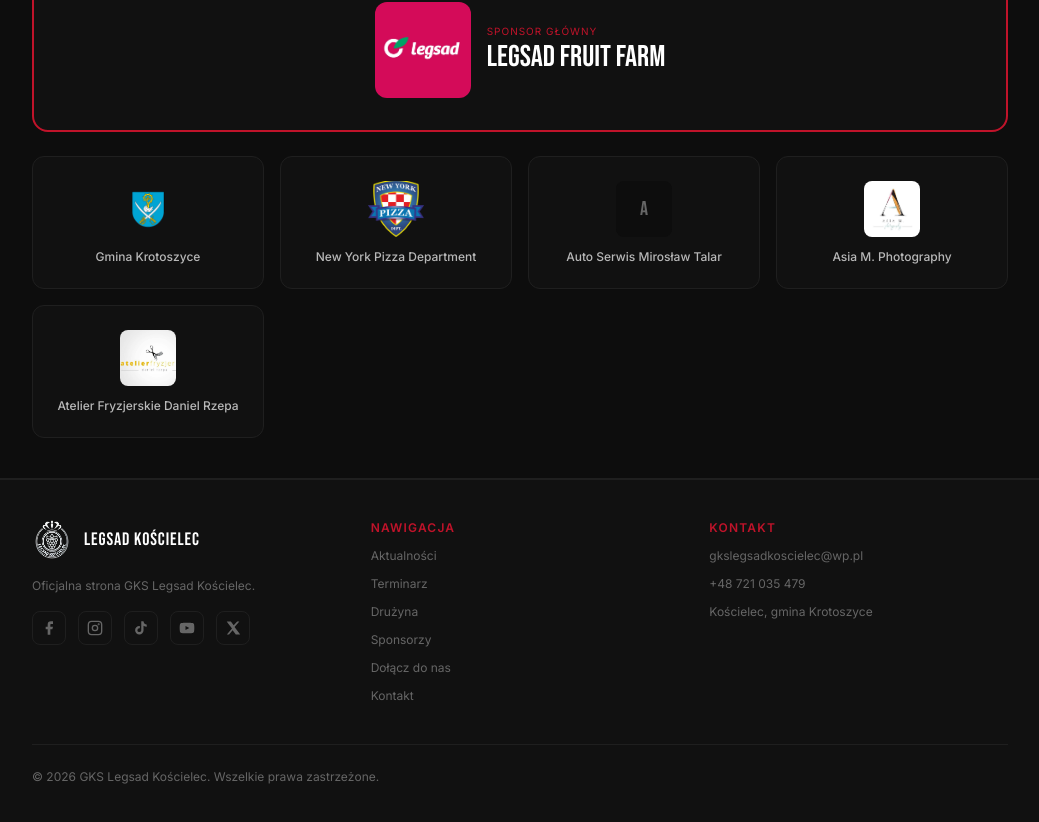
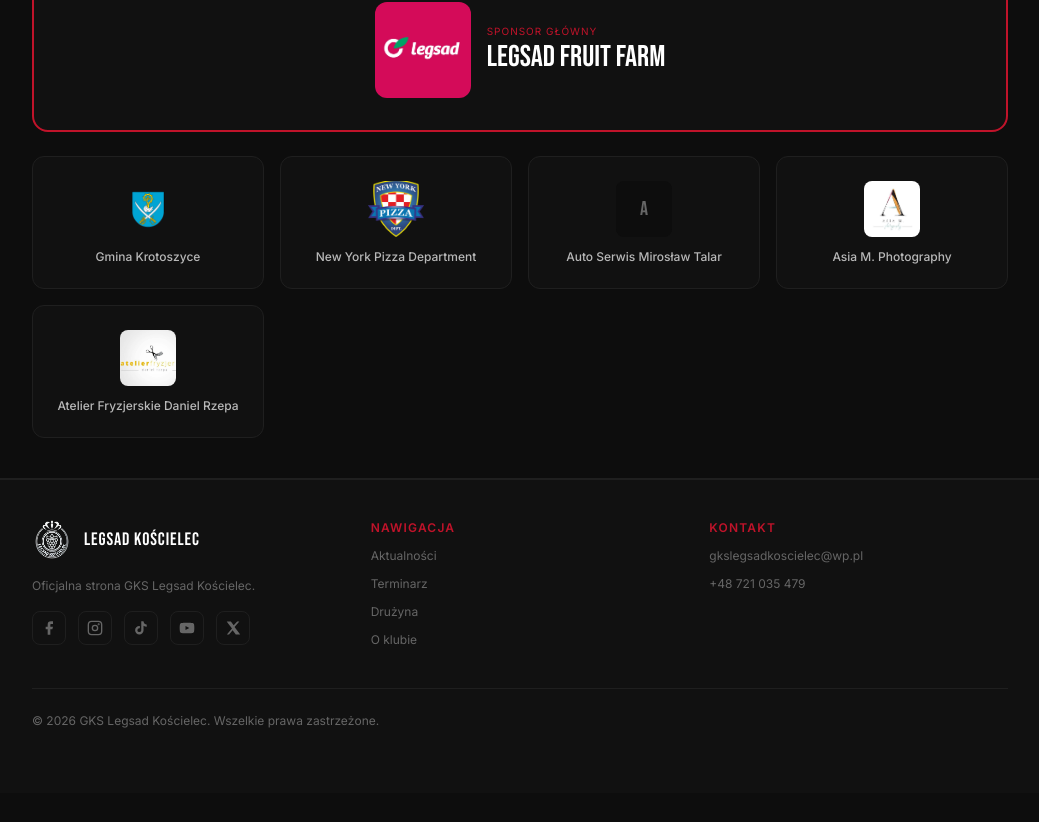
Before and after one commit to KacperWojdak/legsadkoscielec_website, a Next.js app in the folder legsad/: page / in a window 1280 px wide. Shown: the part 1782-2604 px from the top of the page, without its empty margins (120-1159 px from the left). After the commit the page ends 2575 px from the top, so only its background shows below. Built offline with nearby package versions, Linux system fonts and the light colour scheme.

Commit message:
nav & footer fix

```diff
--- a/legsad/app/components/Footer.tsx
+++ b/legsad/app/components/Footer.tsx
@@ -95,9 +95,7 @@
               { label: "Aktualności", href: "/aktualnosci" },
               { label: "Terminarz", href: "/terminarz" },
               { label: "Drużyna", href: "/druzyna" },
-              { label: "Sponsorzy", href: "/sponsorzy" },
-              { label: "Dołącz do nas", href: "/dolacz" },
-              { label: "Kontakt", href: "/kontakt" },
+              { label: "O klubie", href: "/o-klubie" }
             ].map((link) => (
               <a
                 key={link.href}
@@ -126,9 +124,6 @@
             >
               +48 721 035 479
             </a>
-            <p className="text-xs text-brand-muted">
-              Kościelec, gmina Krotoszyce
-            </p>
           </div>
 
         </div>
--- a/legsad/app/components/Navbar.tsx
+++ b/legsad/app/components/Navbar.tsx
@@ -10,7 +10,6 @@
   { label: "Terminarz", href: "/terminarz" },
   { label: "Drużyna", href: "/druzyna" },
   { label: "O klubie", href: "/o-klubie" },
-  { label: "Kontakt", href: "/kontakt" },
 ];
 
 function getNextMatch() {
```
